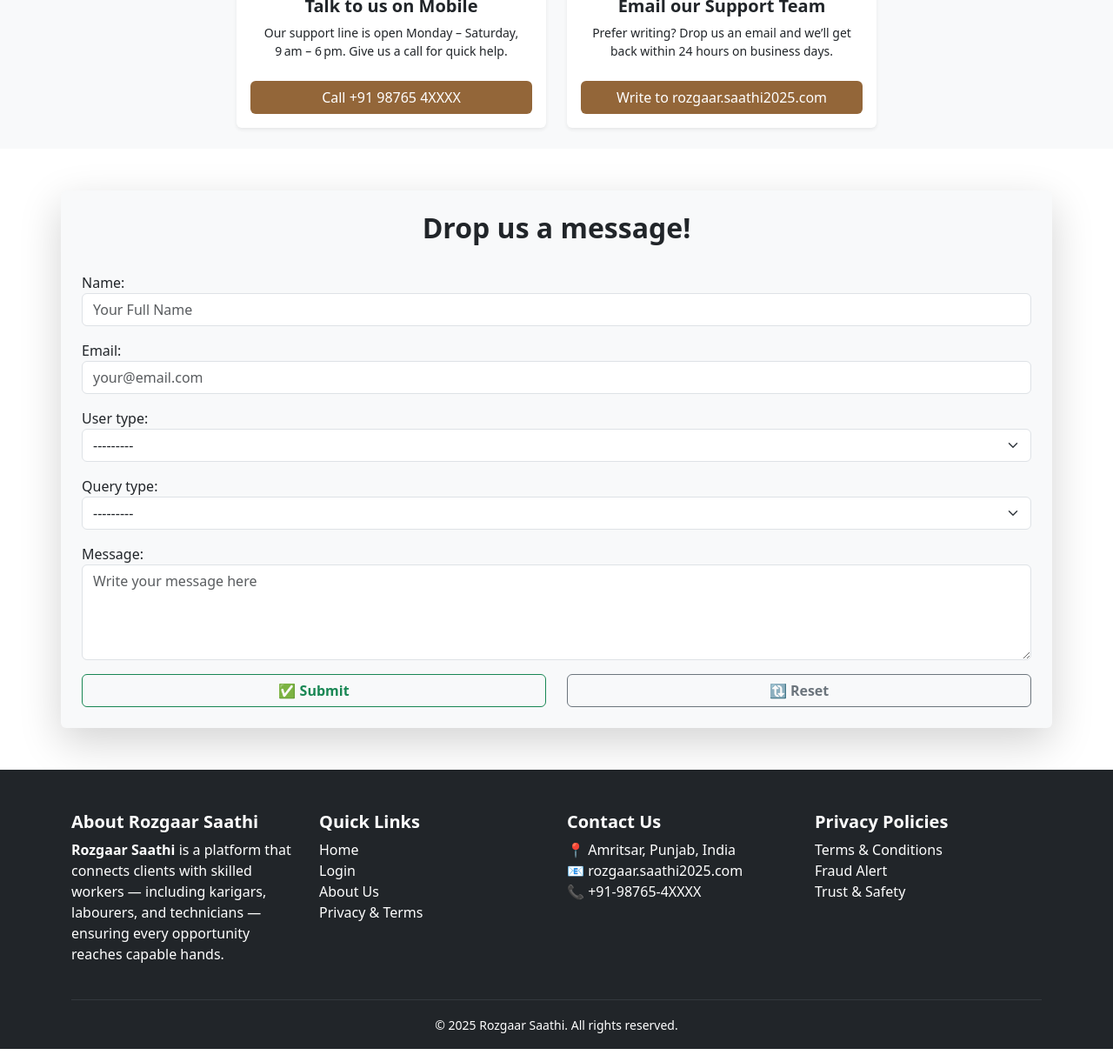
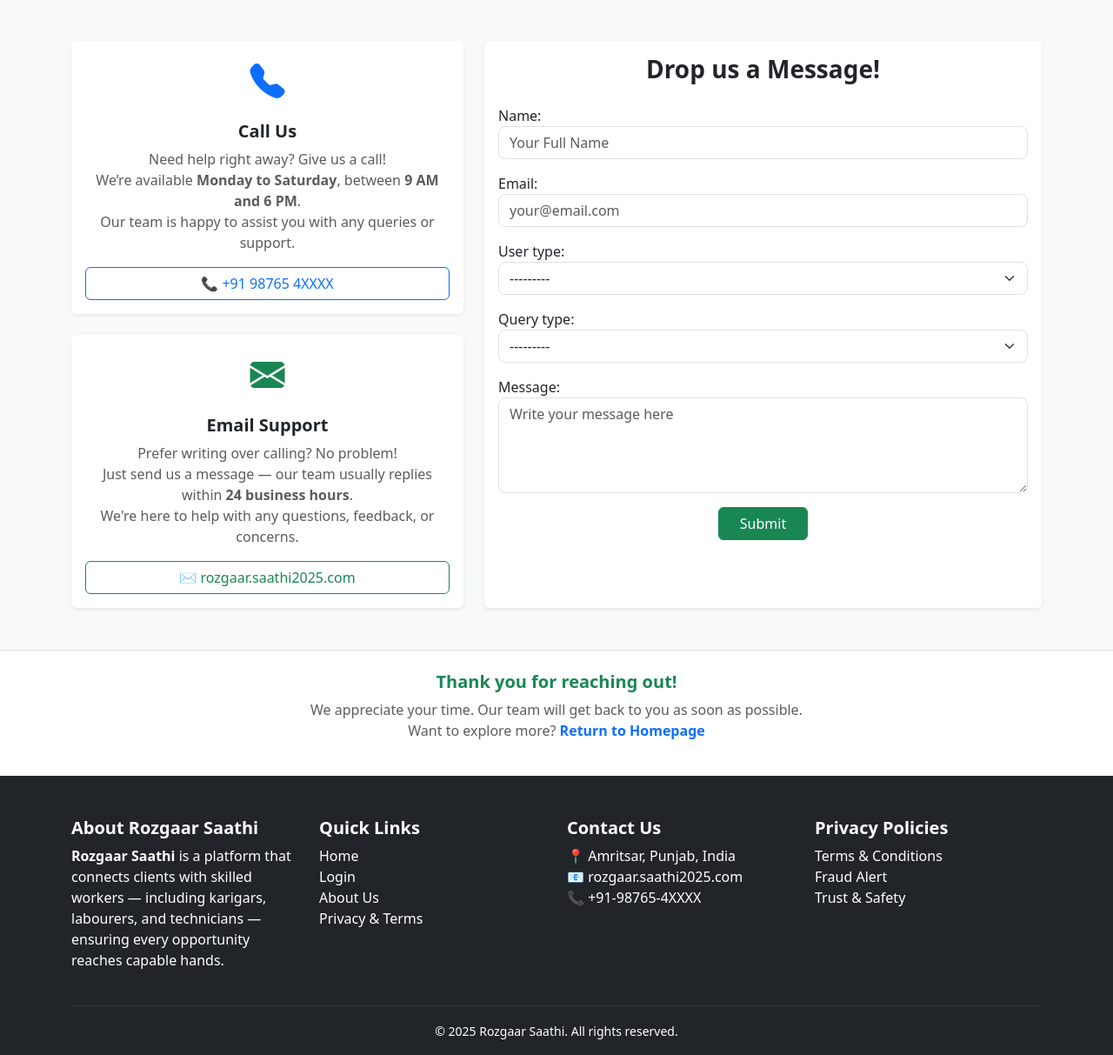
Before and after one commit to er-Rajbir/ROJGAR-SATHI, a Django app: page /reviews/contact/ in a window 1280 px wide. Shown: the part 332-1545 px from the top of the page at 87% size. Run offline with Django 5.2, Linux system fonts and the light colour scheme; some libraries are stand-ins or nearby versions.

Commit message:
contact page changed

```diff
--- a/ROJGAR_SATHI/base/templates/base/base.html
+++ b/ROJGAR_SATHI/base/templates/base/base.html
@@ -3,7 +3,7 @@
 <html lang="en">
 <head>
     <meta charset="UTF-8">
-    <title>Rojgar sathi</title>
+    <title>Rozgaar Saathi</title>
     <meta name="viewport" content="width=device-width, initial-scale=1">
     <meta name="theme-color" content="#198754">
     <!-- Bootstrap CDN -->
--- a/ROJGAR_SATHI/base/views.py
+++ b/ROJGAR_SATHI/base/views.py
@@ -13,7 +13,7 @@ def home(request):
 
     # ⭐ Get recent completed reviews with rating
     reviews = PostRequest.objects.filter(is_completed=True, review__isnull=False # ✅
-   ).select_related('client').order_by('-created_at')[:9]  # Change limit as needed
+   ).select_related('client').order_by('-created_at')[:6]
 
     return render(request, 'base/home.html', {
         'categories': categories,
--- a/ROJGAR_SATHI/reviews/templates/reviews/contact_review.html
+++ b/ROJGAR_SATHI/reviews/templates/reviews/contact_review.html
@@ -1,105 +1,122 @@
-{% extends "base/base.html" %}
+{% extends 'base/base.html' %}
 {% load static %}
 {% load widget_tweaks %}
 
 {% block content %}
+  <!-- Background Hero Section -->
+  <section class="contact-hero position-relative py-5">
+    <div class="overlay"></div>
+    <div class="container">
+      <h1 class="display-4 fw-bold text-white text-center z-2 position-relative">Get in Touch</h1>
+      <p class="lead text-white text-center mb-0 z-2 position-relative">We're here to assist you. Reach out anytime!</p>
+    </div>
+  </section>
 
-<!-- =========  Zendesk‑style Contact Hero & Action Cards  ========= -->
-<section class="bg-light pt-5 pb-4">
-  <div class="container">
+  <!-- Main Contact Layout -->
+  <section class="py-5 bg-light">
+    <div class="container">
+      <div class="row g-4 align-items-stretch">
+        <!-- Left Column: Contact Cards -->
+        <div class="col-12 col-lg-5 d-flex flex-column gap-4">
+          <!-- Card: Phone -->
+          <div class="card h-100 shadow-sm border-0 flex-fill">
+            <div class="card-body text-center d-flex flex-column justify-content-between">
+              <i class="bi bi-telephone-fill fs-1 text-primary mb-3"></i>
+              <h5 class="fw-bold">Call Us</h5>
+              <p class="text-muted mb-3">
+                Need help right away? Give us a call! <br> We’re available <strong>Monday to Saturday</strong>, between <strong>9 AM and 6 PM</strong>. <br>Our team is happy to assist you with any queries or support.
+              </p>
 
-    <!-- Page Title -->
-    <h1 class="display-5 fw-bold text-center mb-5">Contact us</h1>
+              <a href="tel:+91987654XXXX" class="btn btn-outline-primary w-100 mt-auto">📞 +91 98765 4XXXX</a>
+            </div>
+          </div>
 
-    <!-- Two Action Cards -->
-<!-- Two Action Cards (Mobile • Email) -->
-<div class="row justify-content-center g-4">
+          <!-- Card: Email -->
+          <div class="card h-100 shadow-sm border-0 flex-fill">
+            <div class="card-body text-center d-flex flex-column justify-content-between">
+              <i class="bi bi-envelope-fill fs-1 text-success mb-3"></i>
+              <h5 class="fw-bold">Email Support</h5>
+              <p class="text-muted mb-3">
+                Prefer writing over calling? No problem! <br>Just send us a message — our team usually replies within <strong>24 business hours</strong>. <br>We're here to help with any questions, feedback, or concerns.
+              </p>
+              <a href="mailto:rozgaar.saathi2025.com" class="btn btn-outline-success w-100 mt-auto">✉️ rozgaar.saathi2025.com</a>
+            </div>
+          </div>
+        </div>
 
-  <!-- Card 1 • Mobile -->
-  <div class="col-md-6 col-lg-4">
-    <div class="card h-100 text-center border-0 shadow-sm">
-      <div class="card-body d-flex flex-column justify-content-between">
+        <!-- Right Column: Contact Form -->
+        <div class="col-12 col-lg-7">
+          <div class="card shadow-sm border-0 h-100">
+            <div class="card-body">
+              <h3 class="text-center mb-4 fw-bold">Drop us a Message!</h3>
+              <form method="post">
+                {% csrf_token %}
 
-        <i class="bi bi-telephone-fill fs-1 mb-3 text-dark"></i>
+                <div class="mb-3">{{ form.name.label_tag }} {{ form.name|add_class:'form-control' }}</div>
 
-        <h5 class="fw-bold">Talk to us on Mobile</h5>
-        <p class="small mb-4">
-          Our support line is open Monday – Saturday, 9 am – 6 pm. Give us a call for quick help.
-        </p>
+                <div class="mb-3">{{ form.email.label_tag }} {{ form.email|add_class:'form-control' }}</div>
 
-        <a href="tel:+91987654XXXX" class="btn btn-purple w-100">
-          Call +91 98765 4XXXX
-        </a>
+                <div class="mb-3">{{ form.user_type.label_tag }} {{ form.user_type|add_class:'form-select' }}</div>
+
+                <div class="mb-3">{{ form.query_type.label_tag }} {{ form.query_type|add_class:'form-select' }}</div>
+
+                <div class="mb-3">{{ form.message.label_tag }} {{ form.message|add_class:'form-control' }}</div>
+
+                <div class="d-flex justify-content-center gap-5">
+                  <button type="submit" class="btn btn-success px-4">Submit</button>
+                </div>
+              </form>
+            </div>
+          </div>
+        </div>
       </div>
+      <!-- /.row -->
     </div>
-  </div>
+    <!-- /.container -->
+  </section>
+  <section class="bg-white py-4 border-top">
+    <div class="container text-center">
+      <h5 class="fw-bold text-success mb-2">Thank you for reaching out!</h5>
+      <p class="text-muted mb-0">We appreciate your time. Our team will get back to you as soon as possible.</p>
+      <p class="text-muted">
+        Want to explore more? <a href="{% url 'home' %}" class="text-decoration-none fw-semibold text-primary">Return to Homepage</a>
+      </p>
+    </div>
+  </section>
 
-  <!-- Card 2 • Email -->
-  <div class="col-md-6 col-lg-4">
-    <div class="card h-100 text-center border-0 shadow-sm">
-      <div class="card-body d-flex flex-column justify-content-between">
+  <!-- Custom Styling -->
+  <style>
+    .contact-hero {
+      background: url('https://images.unsplash.com/photo-1508780709619-79562169bc64') no-repeat center center/cover;
+      position: relative;
+      min-height: 250px;
+    }
 
-        <i class="bi bi-envelope-fill fs-1 mb-3 text-dark"></i>
+    .contact-hero .overlay {
+      background-color: rgba(0, 0, 0, 0.5);
+      position: absolute;
+      top: 0;
+      left: 0;
+      height: 100%;
+      width: 100%;
+    }
 
-        <h5 class="fw-bold">Email our Support Team</h5>
-        <p class="small mb-4">
-          Prefer writing? Drop us an email and we’ll get back within 24 hours on business days.
-        </p>
+    .card h5 {
+      font-size: 1.25rem;
+    }
 
-        <a href="mailto:rozgaar.saathi2025.com" class="btn btn-purple w-100">
-          Write to rozgaar.saathi2025.com
-        </a>
-      </div>
-    </div>
-  </div>
+    .form-control,
+    .form-select {
+      border-radius: 0.5rem;
+    }
 
+    @media (max-width: 768px) {
+      .contact-hero h1 {
+        font-size: 2rem;
+      }
+    }
+  </style>
 
-    </div><!-- /.row -->
-  </div><!-- /.container -->
-</section>
-
-<!-- Custom purple button colour -->
-<style>
-  .btn-purple{background:#936639;color:#fff;}
-  .btn-purple:hover{background:#936639;color:#fff;}
-</style>
-<link href="https://cdn.jsdelivr.net/npm/bootstrap-icons@1.11.3/font/bootstrap-icons.css" rel="stylesheet">
-
-<!-- =========  Original Feedback / Contact Form  ========= -->
-<div class="container mt-5 mb-5 shadow-lg p-4 rounded bg-light">
-  <h2 class="text-center"><b>Drop us a message!</b></h2><br>
-  <form method="post">
-    {% csrf_token %}
-
-    <div class="mb-3">
-      {{ form.name.label_tag }} {{ form.name }}
-    </div>
-
-    <div class="mb-3">
-      {{ form.email.label_tag }} {{ form.email }}
-    </div>
-
-    <div class="mb-3">
-      {{ form.user_type.label_tag }} {{ form.user_type }}
-    </div>
-
-    <div class="mb-3">
-      {{ form.query_type.label_tag }} {{ form.query_type }}
-    </div>
-
-    <div class="mb-3">
-      {{ form.message.label_tag }} {{ form.message }}
-    </div>
-
-    <div class="row">
-      <div class="col-6">
-        <button type="submit" class="btn btn-outline-success w-100"><b>✅ Submit</b></button>
-      </div>
-      <div class="col-6">
-        <button type="reset" class="btn btn-outline-secondary w-100"><b>🔃 Reset</b></button>
-      </div>
-    </div>
-  </form>
-</div>
-
+  <!-- Bootstrap Icons -->
+  <link href="https://cdn.jsdelivr.net/npm/bootstrap-icons@1.11.3/font/bootstrap-icons.css" rel="stylesheet" />
 {% endblock %}
```
Also changed, not shown: ROJGAR_SATHI/base/static/base/images/form.png (added), ROJGAR_SATHI/db.sqlite3.
